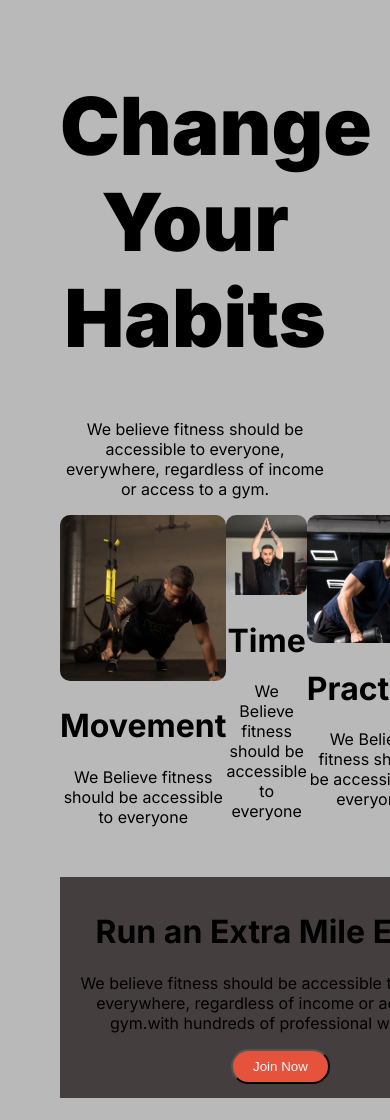
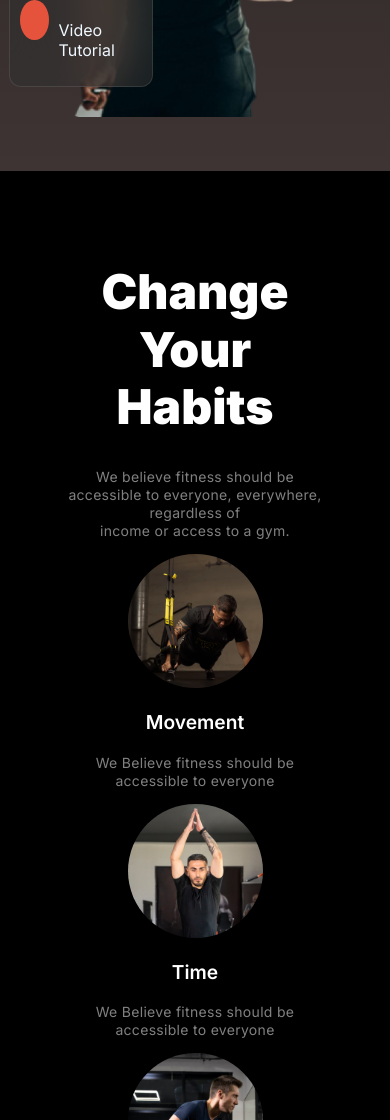
Before and after one commit to Ananna-Datta/Assighment2, a plain HTML site: page index.html in a window 390 px wide. Shown: the part 880-2000 px from the top of the page. Drawn offline with Linux system fonts and the light colour scheme; a web font is replaced by a local one.

Commit message:
two section done

```diff
--- a/index.html
+++ b/index.html
@@ -5,12 +5,16 @@
     <meta name="viewport" content="width=device-width, initial-scale=1.0" />
     <title>Fitness</title>
     <link rel="stylesheet" href="style.css" />
+    <link rel="stylesheet" href="https://cdnjs.cloudflare.com/ajax/libs/font-awesome/4.7.0/css/font-awesome.min.css">
   </head>
   <body>
     <header class="navber">
       <nav class="nav">
         <div class="nav-title">
           <h1 class="home"><i>Fitness</i></h1>
+        </div>
+        <div class="icon">
+          <i style="font-size:24px" class="fa">&#xf0c9;</i>
         </div>
         <div class="nav-items">
           <div class="red" class="nav-name">Home</div>
@@ -35,46 +39,51 @@
           <div>
             <img src="images/Images 2.png" alt="" />
           </div>
+          <div class="relative">
             <div class="workout-vedio">
               <div class="number">500+</div>
               <p>Free Workout Videos</p>
             </div>
             <div class="tutorial">
               <div class="border-radious"></div>
+              <div>
                 <div class="number">350+</div>
                 <p>Video Tutorial</p>
+
+              </div>
+            </div>
           </div>
         </div>
       </div>
     </header>
     <main>
       <div>
-        <h1 class="title">Change Your Habits</h1>
-        <p>
+        <h1 class="title-habit">Change Your Habits</h1>
+        <p class="habit-description">
           We believe fitness should be accessible to everyone, everywhere,
-          regardless of income or access to a gym.
+          regardless of <br>income or access to a gym.
         </p>
       </div>
       <div class="habit-images">
         <div class="images">
-          <img src="images/image 3.png" alt="" />
-          <h1>Movement</h1>
-          <p>We Believe fitness should be accessible to everyone</p>
+          <img class="img"src="images/image 3.png" alt="" />
+          <p class="habit-title">Movement</p>
+          <p class="habit-description">We Believe fitness should be accessible to everyone</p>
         </div>
         <div class="images">
-          <img src="images/image 2.png" alt="" />
-          <h1>Time</h1>
-          <p>We Believe fitness should be accessible to everyone</p>
+          <img class="img"src="images/image 2.png" alt="" />
+          <p class="habit-title">Time</p>
+          <p class="habit-description">We Believe fitness should be accessible to everyone</p>
         </div>
         <div class="images">
-          <img src="images/image 4.png" alt="" />
-          <h1>Practice</h1>
-          <p>We Believe fitness should be accessible to everyone</p>
+          <img class="img"src="images/image 4.png" alt="" />
+          <p class="habit-title">Practice</p>
+          <p class="habit-description">We Believe fitness should be accessible to everyone</p>
         </div>
         <div class="images">
-          <img src="images/image 5.png" alt="" />
-          <h1>Weight Loss</h1>
-          <p>We Believe fitness should be accessible to everyone</p>
+          <img class="img"src="images/image 5.png" alt="" />
+          <p class="habit-title">Weight Loss</p>
+          <p class="habit-description">We Believe fitness should be accessible to everyone</p>
         </div>
       </div>
       <div class="run">
--- a/style.css
+++ b/style.css
@@ -16,11 +16,11 @@ header {
   );
   max-width: 1640px;
   margin: 0 auto;
-  height: 100vh;
+  height: 100%;
 }
 main {
   /* visibility: hidden; */
-  background: rgb(185, 185, 185);
+  background: rgb(0, 0, 0);
 }
 
 .nav {
@@ -33,6 +33,9 @@ main {
   align-items: center;
   justify-content: space-between;
   color: aliceblue;
+}
+.icon {
+  display: none;
 }
 .nav-title {
   color: #e6533c;
@@ -80,10 +83,11 @@ main {
   display: flex;
   /* justify-content: center; */
   align-items: center;
-  gap: 80px;
+  gap: 150px;
 }
 .banner-description {
   color: rgba(255, 255, 255, 0.5);
+  max-width: 100%;
 }
 .title {
   /* border: 1px solid red; */
@@ -92,6 +96,16 @@ main {
   font-size: 5rem;
   line-height: 120%;
   letter-spacing: 0%;
+}
+.title-habit {
+  /* border: 1px solid red; */
+  /* padding: 200px; */
+  font-weight: 900;
+  font-size: 3rem;
+  line-height: 120%;
+  letter-spacing: 0%;
+  color: rgb(255, 255, 255);
+
 }
 .shape {
   font-family: Miama;
@@ -103,13 +117,14 @@ main {
   font-weight: 500;
 }
 .workout-vedio {
-  /* border: 1px solid; */
+  border: 1px solid green;
   /* border-radius: 20px; */
   width: 50%;
   padding: 10px;
-  /* background-color: #453e3e; */
-  /* margin-top: -1070px; */
-  /* margin-left: 400px; */
+  position: relative;
+  background-color: #453e3e;
+  margin-top: -440px;
+  margin-left: 260px;
   box-sizing: border-box;
   border: 1px solid rgba(255, 255, 255, 0.1);
   border-radius: 12px;
@@ -117,14 +132,35 @@ main {
   backdrop-filter: blur(20px);
   background: rgba(48, 48, 48, 0.54);
 }
+.relative {
+  position: absolute;
+}
+.border-radious {
+  /* position: absolute; */
+  width: 40px;
+  height: 40px;
+  left: 787px;
+  top: 584px;
+  background: rgb(230, 83, 60);
+  border-radius: 50%;
+}
 .tutorial {
-  border: 1px solid;
-  border-radius: 20px;
-  width: 50%;
+  /* border: 1px solid; */
+  position: relative;
+  background-color: #453e3e;
+  border-radius: 12px;
+  border: 1px solid rgba(255, 255, 255, 0.1);
+  width: 45%;
   padding: 10px;
-  background-color: #453e3e;
-  /* margin-top: 180px; */
-  /* margin-left: -150px; */
+  box-sizing: border-box;
+  margin-top: 190px;
+  margin-left: -120px;
+  backdrop-filter: blur(20px);
+  background: rgba(48, 48, 48, 0.54);
+  display: flex;
+  /* justify-content: center; */
+  align-items: center;
+  gap: 10px;
 }
 .number {
   font-size: 2rem;
@@ -137,9 +173,26 @@ main {
 .habit-images {
   display: flex;
 }
-.images {
-  height: 100%;
-  width: 100%;
+.habit-title {
+  color: rgb(255, 255, 255);
+  font-family: Inter;
+  font-size: 1.2rem;
+  font-weight: 600;
+  line-height: 120%;
+  letter-spacing: 0%;
+}
+.habit-description {
+  color: rgba(255, 255, 255, 0.5);
+  font-family: Inter;
+  font-size: 14px;
+  font-weight: 400;
+  line-height: 18px;
+  letter-spacing: 0.3px;
+  text-align: center;
+}
+.img {
+  height: 50%;
+  width: 50%;
   border-radius: 50%;
 }
 .run {
@@ -149,7 +202,10 @@ main {
   width: 1040px;
   margin: 0 auto;
   margin-top: 30px;
-  background-color: #453e3e;
+  /* background-color: #453e3e; */
+  border-radius: 18px;
+
+background: rgb(34, 34, 34);
 }
 .size-img {
   width: 50%;
@@ -217,3 +273,50 @@ ol {
 footer > p {
   text-align: center;
 }
+@media screen and (max-width: 768px) {
+  .nav-items {
+    display: none;
+  }
+  .icon {
+    display: block;
+  }
+  .nav {
+    padding: 20px;
+  }
+  .banner {
+    width: 352px;
+    margin: auto;
+    flex-direction: column;
+    gap: 0px;
+  }
+  .title {
+    border: 1px solid red;
+    font-weight: 900;
+    font-size: 3rem;
+    line-height: 120%;
+    letter-spacing: 0%;
+  }
+  .banner-left {
+    max-width: 352px;
+  }
+  .banner-right {
+    padding: 50px;
+  }
+  .banner-description {
+    max-width: 80%;
+  }
+  .workout-vedio {
+    margin-top: 10px;
+  }
+  .workout-vedio {
+    margin-top: -330px;
+    margin-left: 150px;
+  }
+  .tutorial {
+    margin-top: 30px;
+    margin-left: -60px;
+  }
+  .habit-images {
+    flex-direction: column;
+  }
+}
```
Lines whose indentation alone changed are shown as unchanged.
